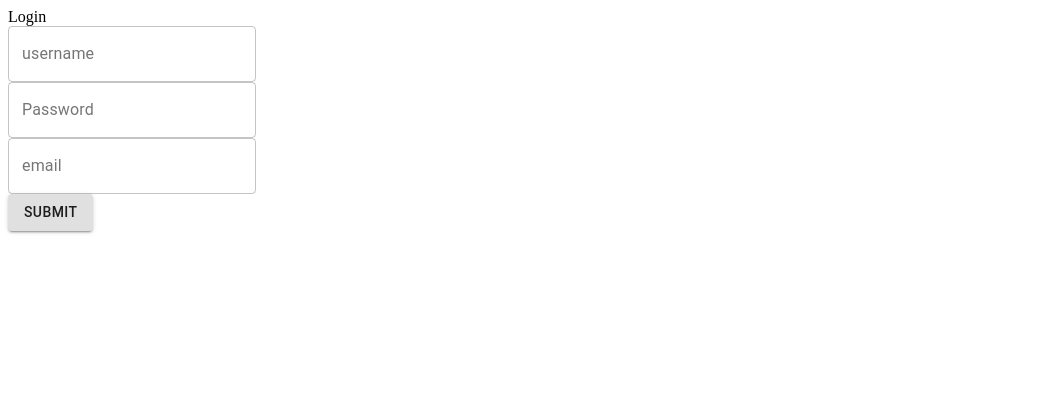
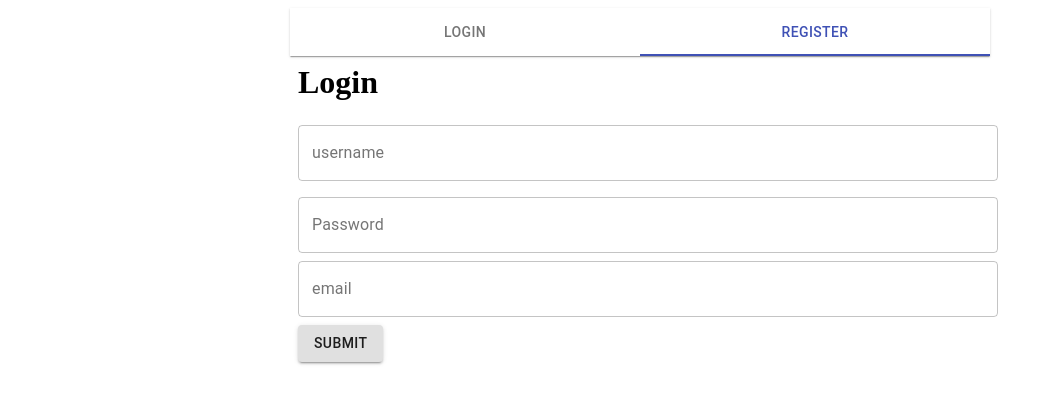
Before and after one commit to HappyXll/xLearnBlog, a React app: page /login in a window 1280 px wide. Shown: the top 404 px of the page, without its empty margins (0-1054 px from the left). Built offline with nearby package versions, Linux system fonts and the light colour scheme; no server answers.

Commit message:
add login

```diff
--- a/src/Login.js
+++ b/src/Login.js
@@ -1,11 +1,31 @@
 import React,{useState, useEffect} from "react";
 import TextField from "@material-ui/core/TextField";
-import { Button } from "@material-ui/core";
+import { makeStyles } from '@material-ui/core/styles';
+import { Button, } from "@material-ui/core";
 import api from 'api';
+import Paper from '@material-ui/core/Paper';
+import Tabs from '@material-ui/core/Tabs';
+import Tab from '@material-ui/core/Tab';
 
+const useStyles = makeStyles((theme) => ({
+  root: {
+    '& > *': {
+      margin: theme.spacing(1),
+      width: '100%',
+    },
+  },
+}));
+export default function Login() {
 
-export default function Login() {
-  const [loginInfo,setLoginInfo]=useState()
+  const classes = useStyles();
+  const [loginInfo,setLoginInfo]=useState();
+  const [index,setIndex]=useState(0);
+  const [value, setValue] = React.useState(1);
+
+  const handleChange = (event, newValue) => {
+    console.log("hahah",event, newValue);
+    setIndex(newValue);
+  };
   useEffect(()=>{
     api.post("/login",{
       "name": "BiaoChenXuYing",
@@ -22,15 +42,18 @@ export default function Login() {
   const typePassWord = (passWard) => {
     console.log(passWard.target.value);
   };
-  return (
-    <div className=" m-auto mt-6 w-56">
-      Login
+  const Login =()=>{
+    return (<form className={classes.root}  noValidate autoComplete="off">
+    <h1 className=" font-size">Login  </h1>
       <div className="mb-4 mt-3">
         <TextField
           id="outlined-basic"
           label="username"
           variant="outlined"
+          margin="normal"
           onChange={typeUserName}
+
+          style={{width:"100%"}}
         />
       </div>
       <div>
@@ -41,6 +64,8 @@ export default function Login() {
           autoComplete="current-password"
           variant="outlined"
           onChange={typePassWord}
+
+          style={{width:"100%"}}
         />
       </div>
       <div className=" mt-3">
@@ -49,12 +74,14 @@ export default function Login() {
           label="email"
           variant="outlined"
           onChange={typeUserName}
+
+          style={{width:"100%"}}
         />
       </div>
       <div>
         <Button
           variant="contained"
-          className="mt-6"
+          className="mt-6 mb-8"
           onClick={() => {
             console.log(111);
           }}
@@ -62,6 +89,75 @@ export default function Login() {
           submit
         </Button>
       </div>
+      </form>)
+  }
+  const Register =()=>{
+    return (<form className={classes.root}  noValidate autoComplete="off">
+      <h1>Rigster </h1>
+      <div className="mb-4 mt-3">
+        <TextField
+          id="outlined-basic"
+          label="username"
+          variant="outlined"
+          onChange={typeUserName}
+          style={{width:"100%"}}
+        />
+      </div>
+      <div>
+        <TextField
+          id="outlined-password-input"
+          label="Password"
+          type="password"
+          autoComplete="current-password"
+          variant="outlined"
+          onChange={typePassWord}
+          style={{width:"100%"}}
+        />
+      </div>
+      <div className=" mt-3">
+      <TextField
+          id="outlined-basic"
+          label="email"
+          variant="outlined"
+          onChange={typeUserName}
+          style={{width:"100%"}}
+        />
+      </div>
+      <div>
+        <Button
+          variant="contained"
+          className="mt-6 mb-6"
+          onClick={() => {
+            console.log(111);
+          }}
+        >
+          Register
+        </Button>
+      </div>
+      </form>)
+  }
+  return (
+    <div className=" m-auto mt-6  ">
+
+      <div style={{width:"700px",margin:"auto"}}>
+      <Paper square>
+      <Tabs
+        value={value}
+        indicatorColor="primary"
+        textColor="primary"
+        onChange={handleChange}
+        variant="fullWidth"
+        aria-label="disabled tabs example"
+      >
+        <Tab label="LOGIN" />
+        <Tab label="Register" />
+      </Tabs>
+
+    </Paper>
+    {index===0&&<Login/>}
+      {index===1&&<Register/>}
+      </div>
+
     </div>
   );
 }
--- a/src/index.html
+++ b/src/index.html
@@ -5,6 +5,9 @@
     <title>How to set up React, Webpack, and Babels</title>
 </head>
 <body>
+    <!-- <link rel="stylesheet" href="https://fonts.googleapis.com/css?family=Roboto:300,400,500,700&display=swap" /> -->
+  <!-- Icons to support Material Design -->
+  <!-- <link rel="stylesheet" href="https://fonts.googleapis.com/icon?family=Material+Icons" /> -->
 <div id="container"></div>
 </body>
 </html>
```
